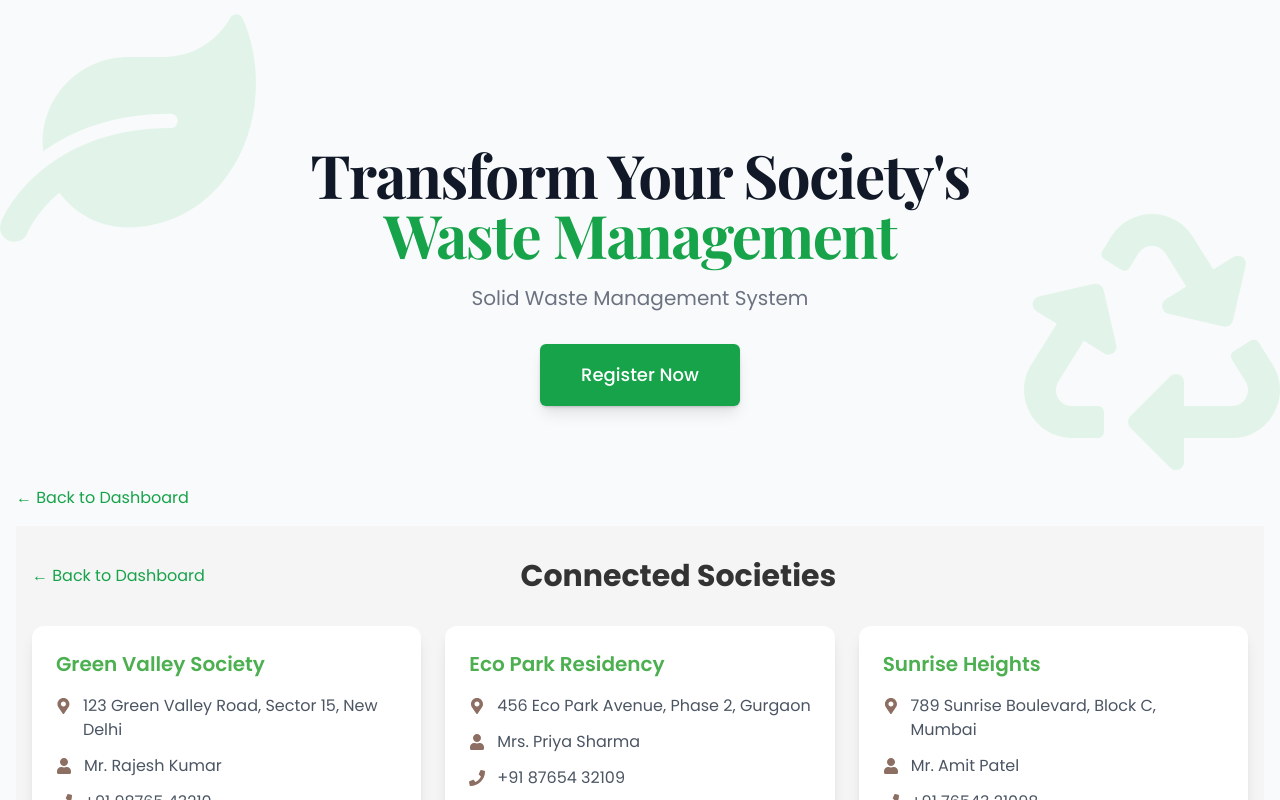
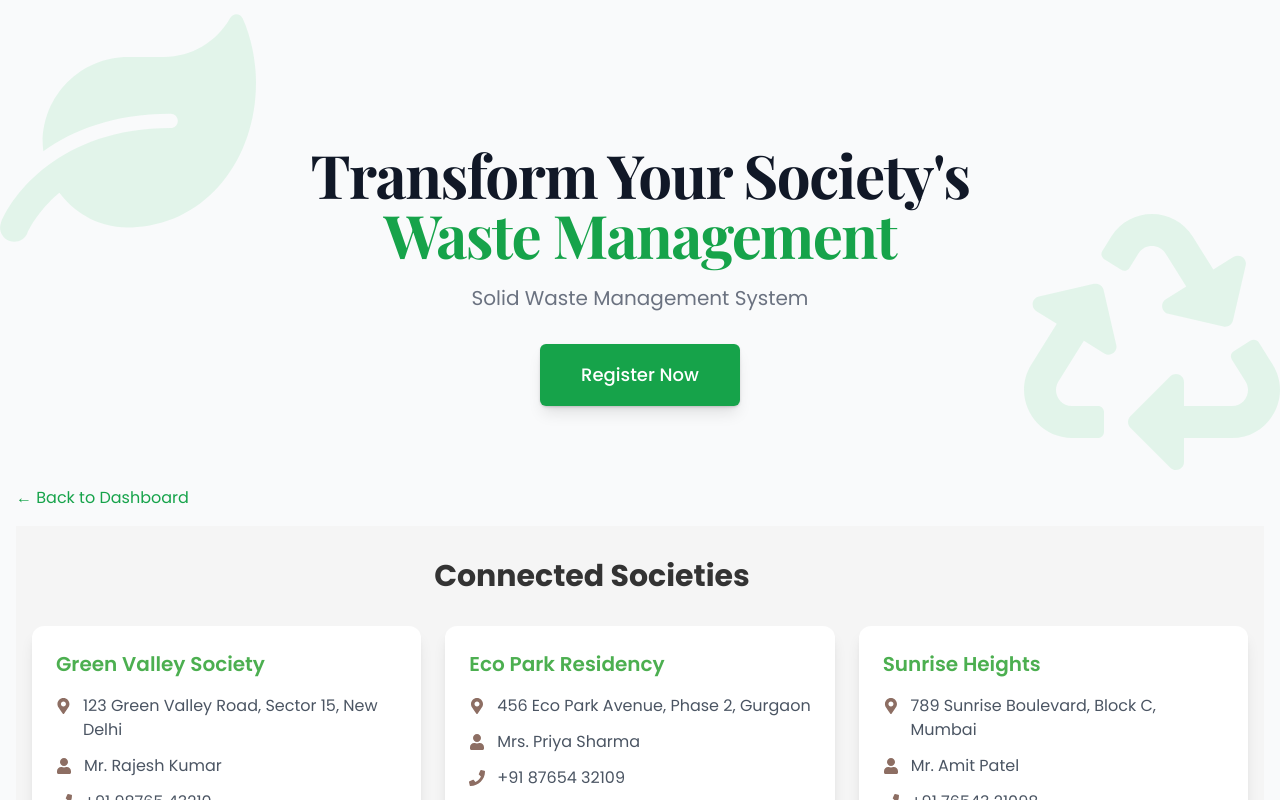
Before and after one commit to pranavwalunj66/EVS, a React (Vite) app: page / in a window 1280 px wide. Both pictures are taken after a click on the button 489 px from the left and 578 px from the top of the page. Shown: the top 800 px of the page. Built offline with nearby package versions, Linux system fonts and the light colour scheme.

Commit message:
Refactor layout of Connected Societies page to center title and remove back button

```diff
--- a/src/components/ConnectedSocietiesPage.jsx
+++ b/src/components/ConnectedSocietiesPage.jsx
@@ -112,13 +112,7 @@ const ConnectedSocietiesPage = ({ onBack }) => {
   return (
     <div className="min-h-screen bg-background py-8 px-4">
       <div className="max-w-7xl mx-auto">
-        <div className="flex justify-between items-center mb-8">
-          <button
-            onClick={onBack}
-            className="text-green-600 hover:text-green-700 flex items-center"
-          >
-            ← Back to Dashboard
-          </button>
+        <div className="flex justify-center items-center mb-8">
           <h2 className="text-3xl font-bold text-center">Connected Societies</h2>
           <div className="w-24"></div> {/* Spacer for alignment */}
         </div>
```
